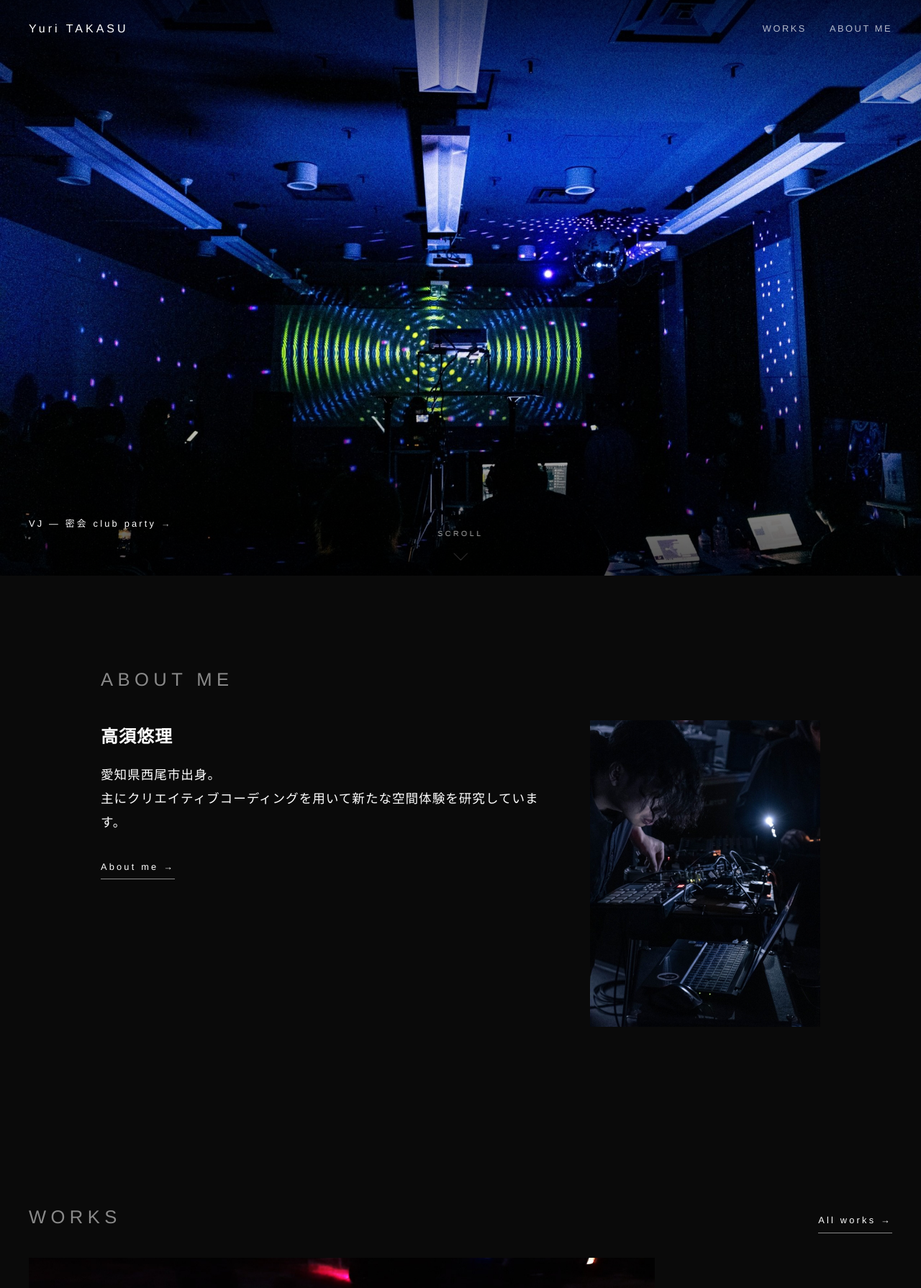
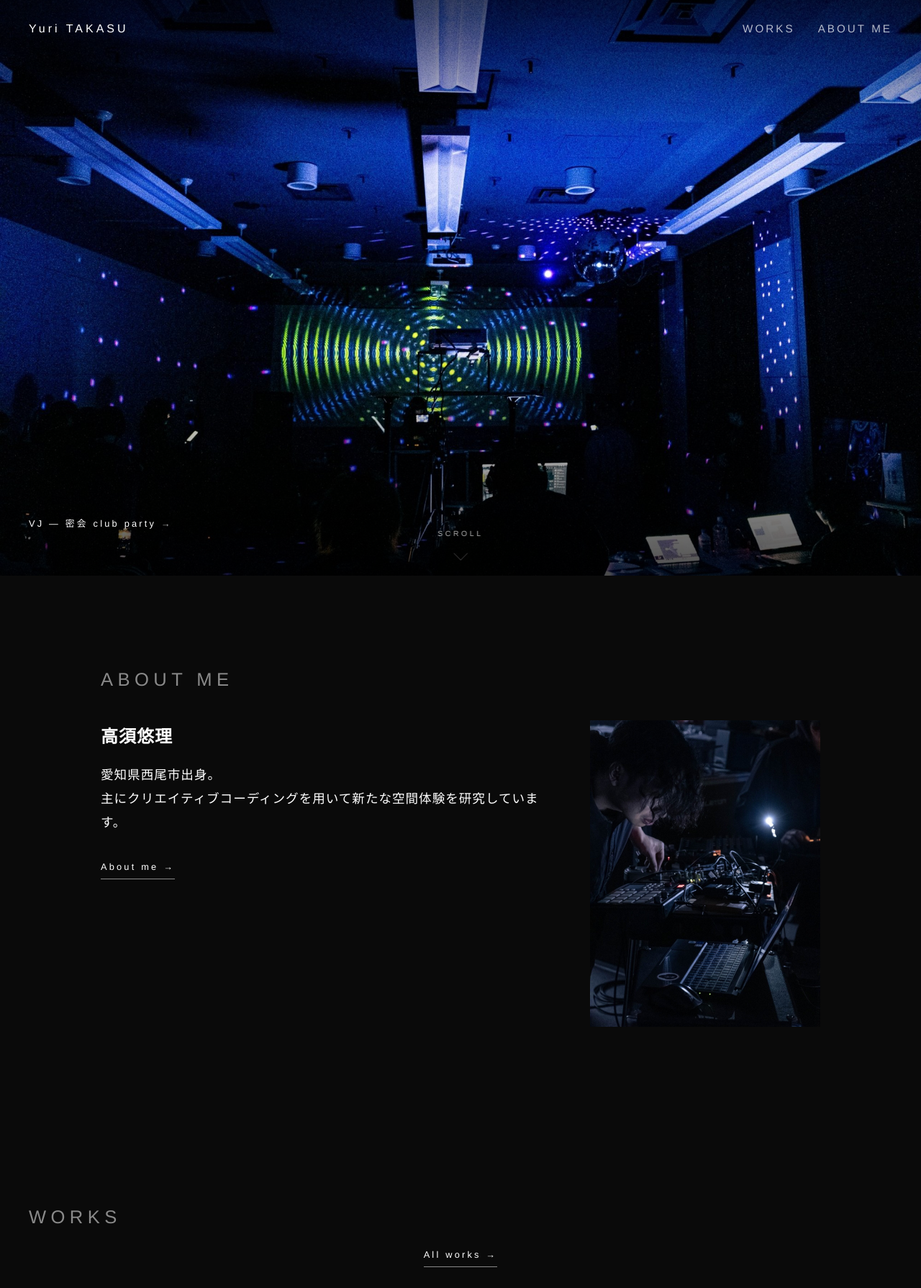
Before and after one commit to yoguax924-lab/portfolio, a plain HTML site: page index.html in a window 1280 px wide. Shown: the top 1790 px of the page at 72% size. Drawn offline with Linux system fonts and the light colour scheme.

Commit message:
Larger header nav, centered All works link, scroll to top on skill filter, brighter skill bar
Co-Authored-By: Claude Sonnet 5.5 <noreply@anthropic.com>

```diff
--- a/style.css
+++ b/style.css
@@ -53,7 +53,7 @@ img { max-width: 100%; display: block; }
 
 .site-nav { display: flex; gap: 32px; }
 .site-nav a {
-  font-size: 0.8rem;
+  font-size: 0.95rem;        /* Works / About me の文字の大きさ（PC） */
   letter-spacing: 0.2em;
   text-transform: uppercase;
   opacity: 0.7;
@@ -232,15 +232,14 @@ html { scroll-behavior: smooth; }  /* クリック時になめらかに移動 */
 #home-works .work-title { font-size: 1.35rem; }
 #home-works .work-meta  { font-size: 0.95rem; }
 
-/* 見出しの横にリンクを置く行（左：見出し／右：リンク） */
+/* 見出しとリンク（上段：見出し／下段の中央：リンク） */
 .section-head {
-  display: flex;
-  justify-content: space-between;
-  align-items: baseline;
+  display: grid;
+  row-gap: 16px;            /* 見出しとリンクの間隔 */
   margin-bottom: 32px;
 }
 .section-head .section-title { margin-bottom: 0; }
-.section-head .more-link { margin-top: 0; }
+.section-head .more-link { margin-top: 0; justify-self: center; }
 
 /* ---------- Works：レイアウト（上：Skill固定 / 左：Type固定 / 右：一覧） ---------- */
 :root { --skillbar-h: 56px; }                /* 上に固定する Skill バーの高さ */
@@ -278,6 +277,10 @@ html { scroll-behavior: smooth; }  /* クリック時になめらかに移動 */
 .skill-nav button:hover,
 .tag-list a:hover,
 .skill-nav button.active { color: var(--text); border-color: var(--text); }
+/* Works の Skill バーは少し明るく（文字の色と枠の色。数字が大きいほど明るい） */
+.skill-nav button, .skill-nav .skill-label { color: #c4c4c4; }
+.skill-nav button { border-color: #4a4a4a; }
+.skill-nav button:hover, .skill-nav button.active { color: var(--text); border-color: var(--text); }
 
 /* 左：Type のサイドバー + 右：一覧 */
 .works-layout { display: grid; grid-template-columns: 170px 1fr; gap: 56px; align-items: start; }
--- a/works.js
+++ b/works.js
@@ -65,6 +65,7 @@ skillNav.addEventListener("click", (e) => {
   const s = b.dataset.skill || null;           // All は空 → null（解除）
   currentSkill = currentSkill === s ? null : s;  // 同じものを押したら解除
   applySkill(currentSkill);
+  window.scrollTo({ top: 0, behavior: "instant" }); // 絞り込んだら一覧の先頭にすぐ戻す
 });
 
 // 絞り込み中に Type のリンクを押したら、絞り込みを解除してからそのセクションへ移動する
```
